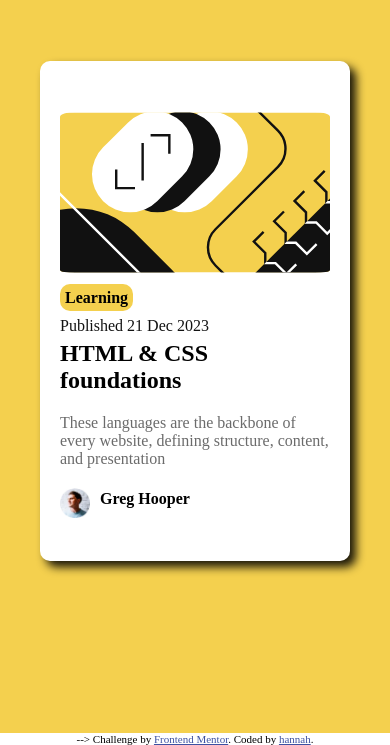
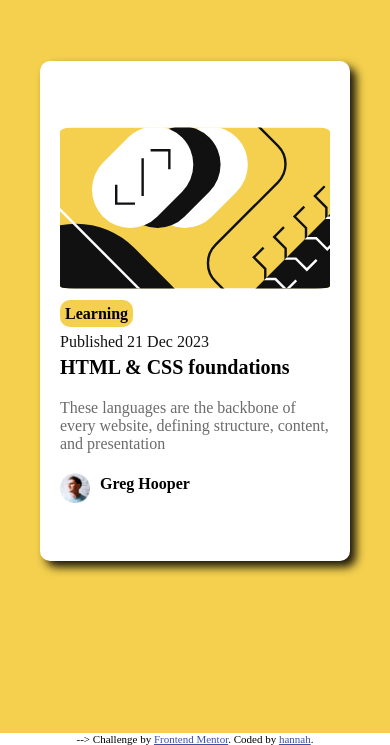
Before and after one commit to kokuhannah-code/Blog-preview-card, a plain HTML site: page index.html in a window 390 px wide. Shown: the part 111-856 px from the top of the page. Drawn offline with Linux system fonts and the light colour scheme.

Commit message:
Update style.css

```diff
--- a/style.css
+++ b/style.css
@@ -94,4 +94,8 @@
         max-width: 270px;
 
     }
+      h2{
+        font-size: 20px;
+        padding-top: 10px;
+    }
 }
```
